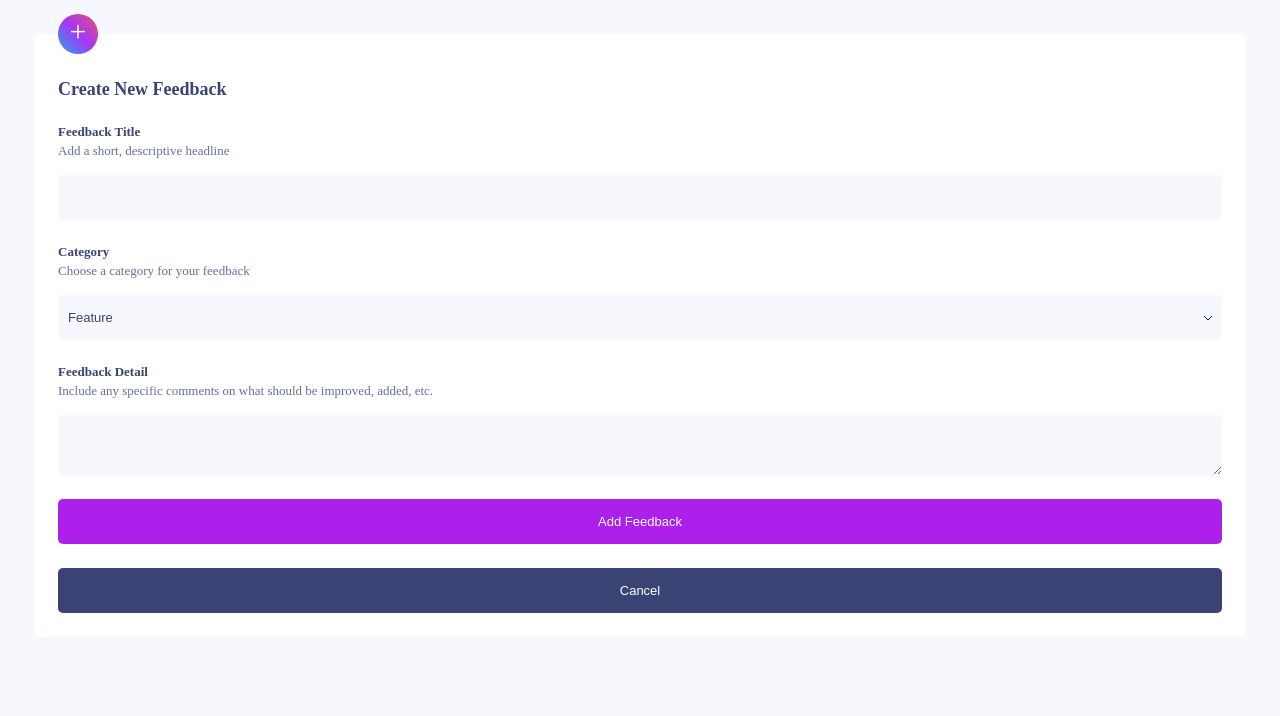
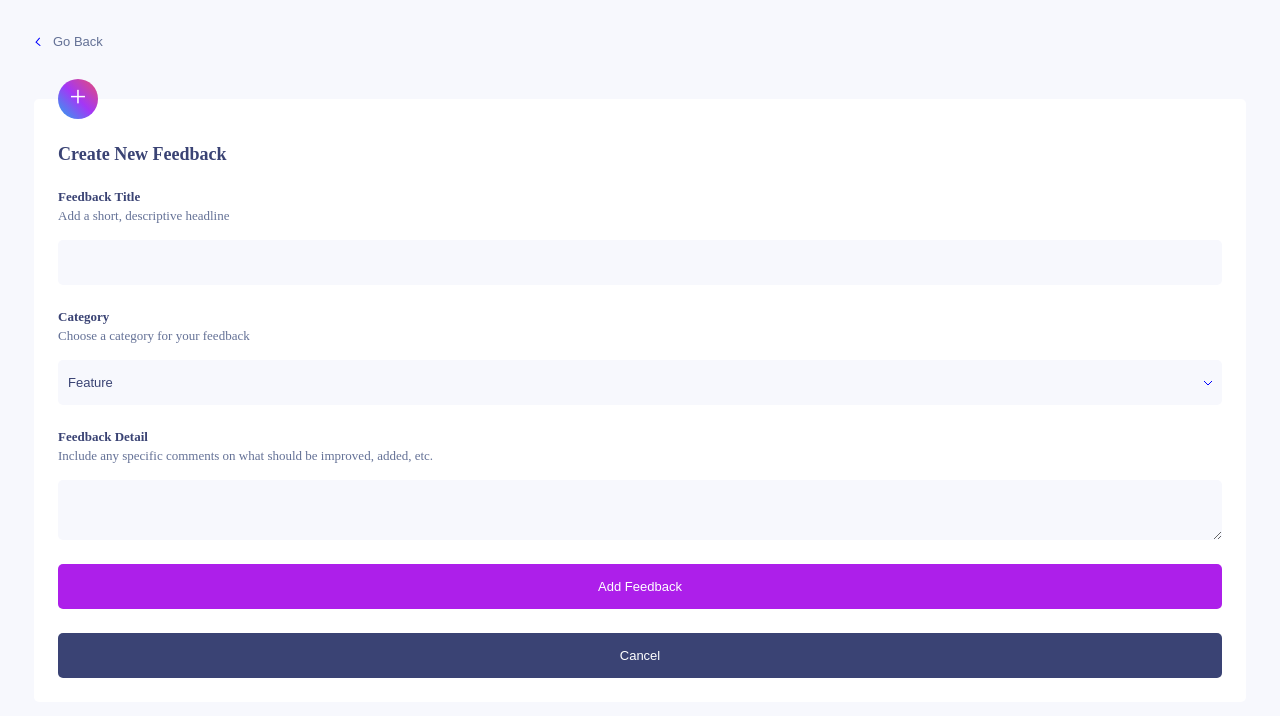
Before and after one commit to Davetech101/product-feedback-app, a Next.js app: page /create-feedback in a window 1280 px wide. Shown: the top 716 px of the page. Built offline with nearby package versions, Linux system fonts and the light colour scheme.

Commit message:
create back button

```diff
--- /dev/null
+++ b/components/BackBtn.jsx
@@ -0,0 +1,14 @@
+import Router from "next/router"
+import Arrow from "../assets/Arrow"
+import StyledBackBtn from "../styles/styledComponents/StyledBackBtn"
+
+const BackBtn = () => {
+    const goBack = () => {
+        Router.back()
+    }
+    return (
+        <StyledBackBtn onClick={goBack}> <Arrow stroke="blue" /> Go Back</StyledBackBtn>
+    )
+}
+
+export default BackBtn
--- a/pages/create-feedback/index.js
+++ b/pages/create-feedback/index.js
@@ -1,8 +1,12 @@
+import BackBtn from "../../components/BackBtn"
 import FeedbackForm from "../../components/FeedbackForm"
 
 const index = () => {
   return (
-    <FeedbackForm/>
+    <>
+     <BackBtn/>
+     <FeedbackForm/>
+    </>
   )
 }
 
--- /dev/null
+++ b/styles/styledComponents/StyledBackBtn.jsx
@@ -0,0 +1,17 @@
+import styled from 'styled-components'
+
+const StyledBackBtn = styled.button`
+  display:flex;
+  align-items:center;
+  font-size:1.3rem;
+  color:#647196;
+  margin-bottom:5rem;
+
+  span{
+    transform:rotate(85deg);
+    display:block;
+    margin-right:1rem;
+  }
+`
+
+export default StyledBackBtn
```
